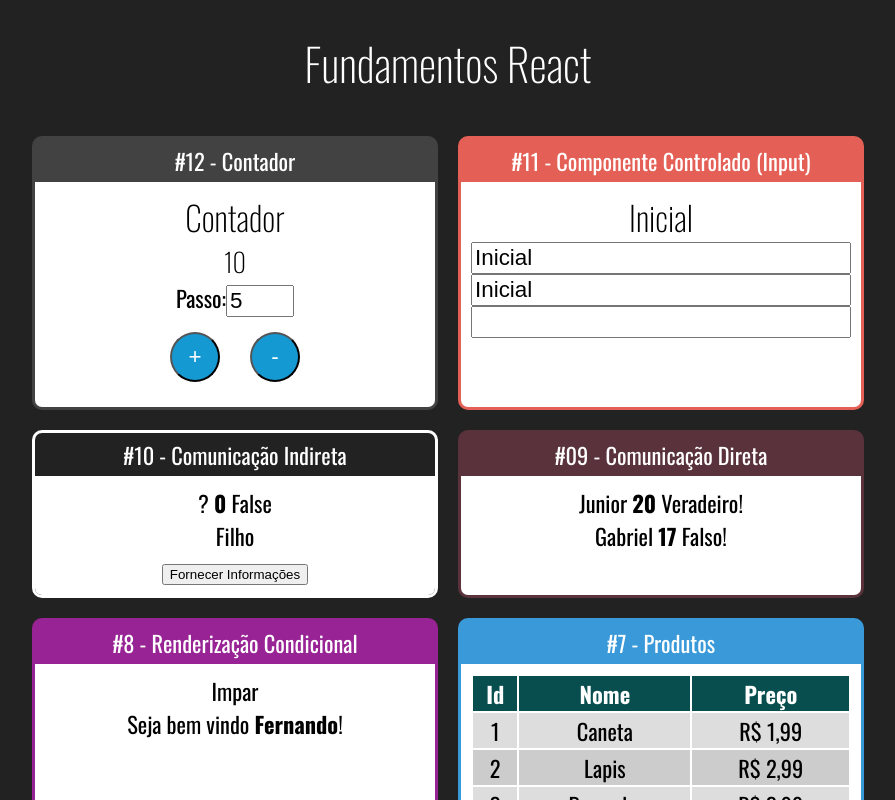
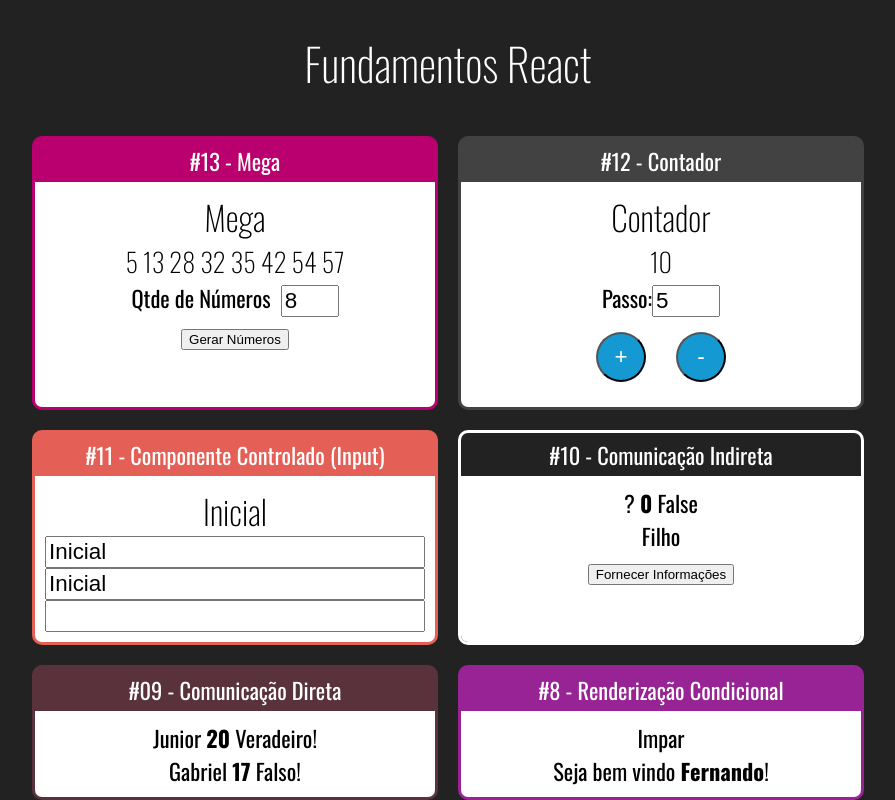
Before and after one commit to josealves380/fundamentos, a React (Create React App) app: page / in a window 1280 px wide. Shown: the top 800 px of the page, without its empty margins (192-1087 px from the left). Built offline with nearby package versions, Linux system fonts and the light colour scheme.

Commit message:
Adicionando componente Mega sortear números aleatorios

```diff
--- a/src/App.jsx
+++ b/src/App.jsx
@@ -3,6 +3,7 @@
 
 import Card from './components/basicos/layout/Card'
 
+import Mega from "./components/mega/Mega";
 import Contador from "./components/contador/Contador";
 import Input from "./components/formulario/Input"
 import IndiretaPai from './components/comunicacao/IndiretaPai.jsx'
@@ -23,6 +24,9 @@
     <div className="App">
         <h1>Fundamentos React</h1>
         <div className="Cards">
+            <Card titulo="#13 - Mega" color="#B9006E">
+                <Mega qtde={8}></Mega>
+            </Card>
             <Card titulo="#12 - Contador" color="#424242">
                 <Contador numeroInicial={10}></Contador>
             </Card>
--- /dev/null
+++ b/src/components/mega/Mega.css
@@ -0,0 +1,8 @@
+.Mega label {
+    margin-right: 10px;
+}
+
+.Mega input {
+    font-size: 1.4rem;
+    width: 50px;
+}
--- /dev/null
+++ b/src/components/mega/Mega.jsx
@@ -0,0 +1,50 @@
+import "./Mega.css";
+import React, { useState } from 'react';
+
+export default (props) => {
+    function gerarNumerosNaoContido(min, max, array) {
+        const aleatorio = parseInt(Math.random() * (max + 1 - min)) + min
+        return array.includes(aleatorio) ?
+            gerarNumerosNaoContido(min, max, array) :
+            aleatorio
+    }
+
+    function gerarNumeros(qtde) {
+        const numeros = Array(qtde)
+            .fill(0)
+            .reduce((nums) => {
+                const novoNumero = gerarNumerosNaoContido(1, 60, nums)
+                return [...nums, novoNumero]
+            }, [])
+            .sort((n1, n2) => n1 - n2)
+
+        return numeros
+    }
+
+    const [qtde, setQtde] = useState(props.qtde || 6)
+    const numerosIniciais = gerarNumeros(qtde)
+    const [numeros, setNumeros] = useState(numerosIniciais)
+
+    return (
+        <div className="Mega">
+            <h2>Mega</h2>
+            <h3>{numeros.join(' ')}</h3>
+            <div>
+                <label>Qtde de Números</label>
+                <input
+                    min="6"
+                    max="15"
+                    type="number"
+                    value={qtde}
+                    onChange={e => {
+                        setQtde(+e.target.value)
+                        setNumeros(gerarNumeros(+e.target.value))
+                    }}
+                />
+            </div>
+            <button onClick={_ => setNumeros(gerarNumeros(qtde))}>
+                Gerar Números
+            </button>
+        </div>
+    )
+}
```
